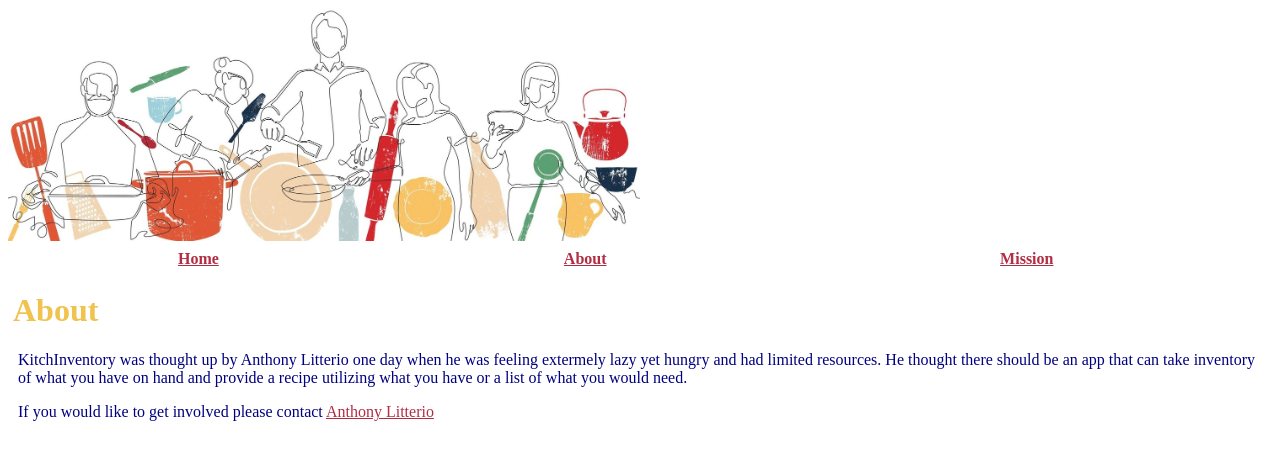
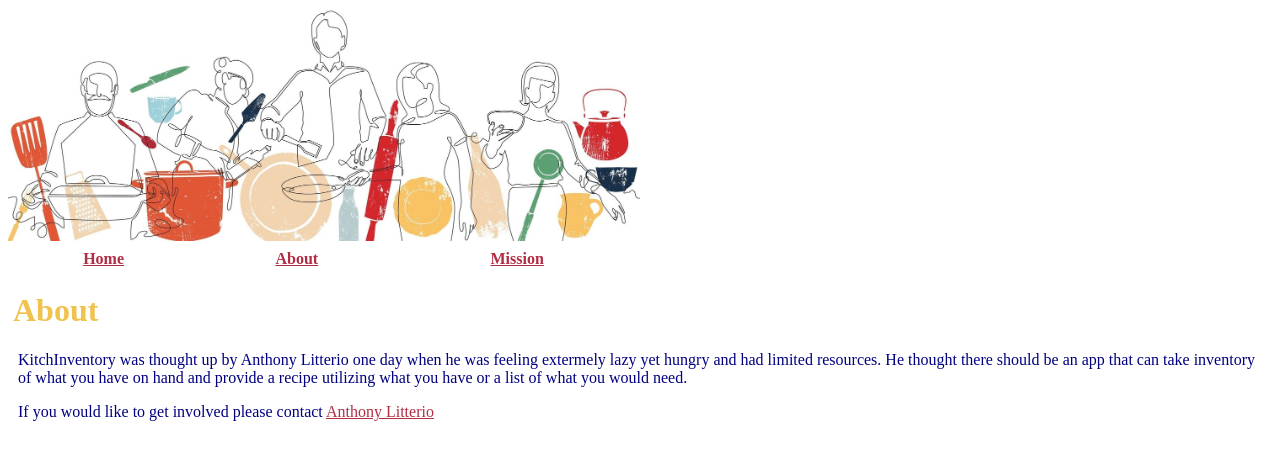
Before and after one commit to tlitterio/hw1, a plain HTML site: page about.html in a window 1280 px wide. Drawn offline with Linux system fonts and the light colour scheme.

Commit message:
Better aligned the navigation

```diff
--- a/about.html
+++ b/about.html
@@ -32,7 +32,7 @@
     <body>
         <!--Navigation-->
         <div >
-            <table style="width: 100%;">
+            <table style="width: 50%;">
                 <tr><img src="Cooks.jpg" alt="Stylized Cooks" width="50%" height="50%"></tr>
                 <tr>
                     <th><a href="index.html">Home</a></th>
```
Also changed, not shown: index.html (+1 -1 lines), mission.html (+1 -1 lines).
